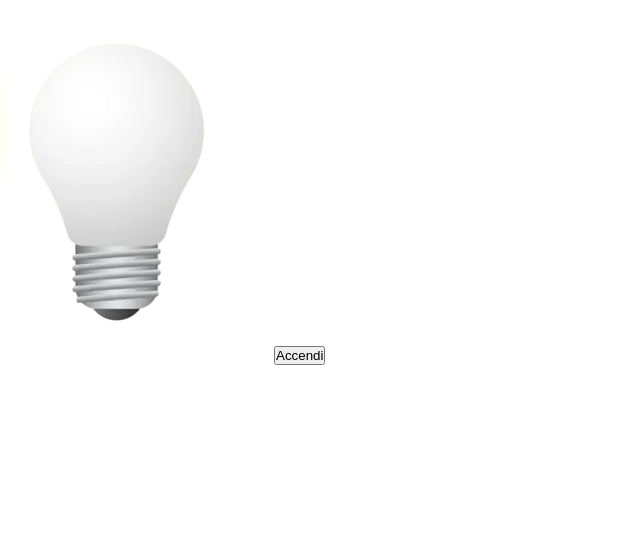
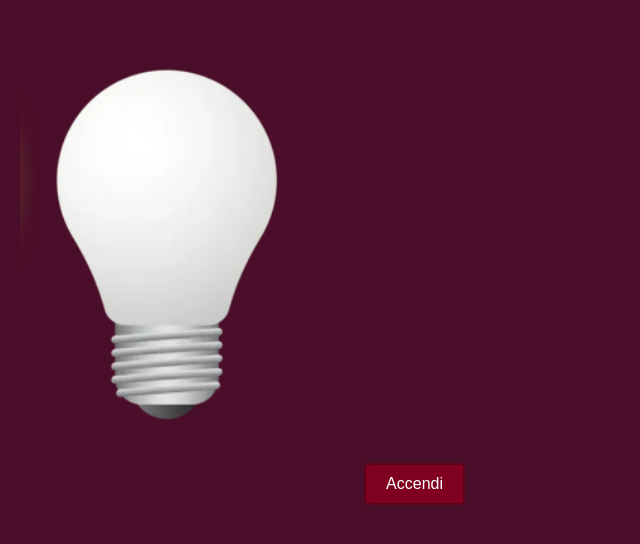
Before and after one commit to biancapcr/js-dom-1, a plain HTML site: page index.html in a window 1280 px wide. Shown: the whole page, without its empty margins (0-640 px from the left). Drawn offline with Linux system fonts and the light colour scheme.

Commit message:
[add] css style

```diff
--- a/css/style.css
+++ b/css/style.css
@@ -4,3 +4,39 @@
     padding: 0;
     box-sizing: border-box;
 }
+body{
+    display: flex;
+    align-items: center;
+    justify-content: flex-start;
+    height: 65vh;
+    padding-left: 20px;
+    font-family: 'Trebuchet MS', 'Lucida Sans Unicode', 'Lucida Grande', 'Lucida Sans', Arial, sans-serif;
+    background-color: #4A0E2A;
+}
+
+.lamp-contain{
+    display: flex;
+    flex-direction: column;
+    align-items: center;
+}
+
+img{
+    width: 340px;
+    height: auto;
+    margin-bottom: 20px;
+}
+button{
+    padding: 10px 20px;
+    font-size: 16px;
+    cursor: pointer;
+    border: 2px solid #5E0018;
+    border-radius: 5px;
+    background-color: #800020;
+    color: #FFFFFF;
+    transition: 0.2s ease;
+}
+
+button:hover{
+    background-color: #C19A6B;
+    color: #5E0018;
+}
```
